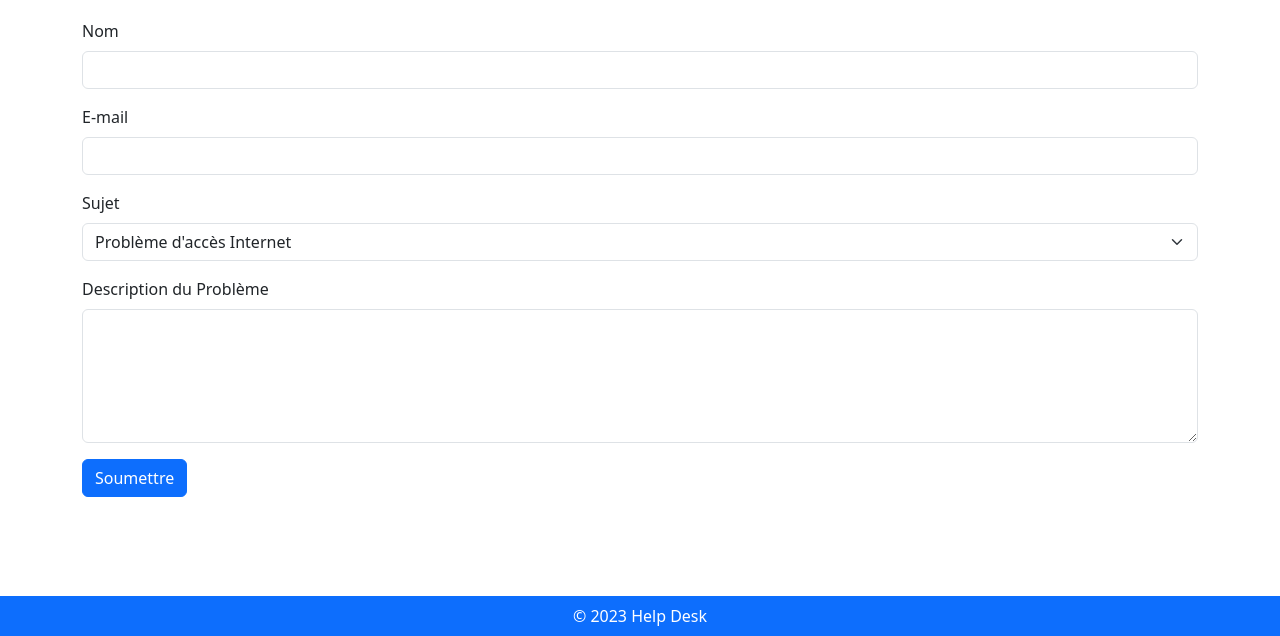
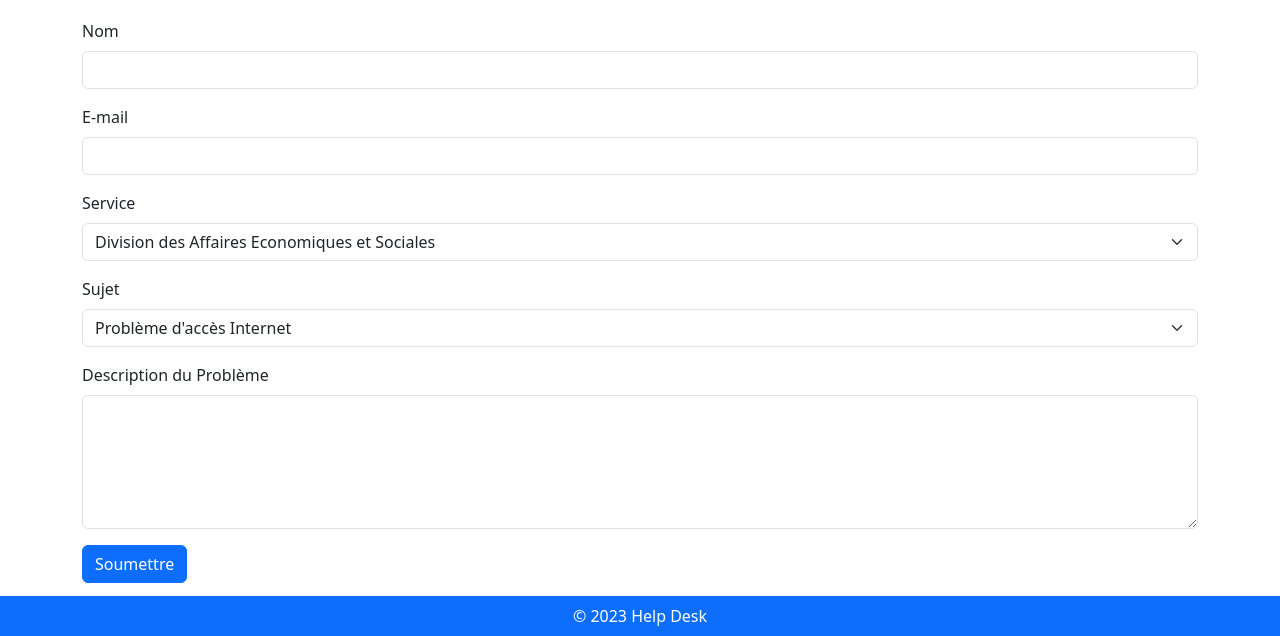
Before and after one commit to Zakaria12e/Help_Desk, a PHP site: page /home.php in a window 1280 px wide. Shown: the part 164-800 px from the top of the page. Run offline with PHP 8.4, Linux system fonts and the light colour scheme.

Commit message:
Update home.php
Ajout la colonne 'Service' au formulaire

```diff
--- a/home.php
+++ b/home.php
@@ -5,6 +5,7 @@ require_once("config.php");
 $id = "";
 $description = "";
 $name = "";
+$service ="";
 $subject = "";
 $email = "";
 $confirmationMessage = "";
@@ -13,14 +14,15 @@ if (isset($_POST['submit'])) {
     // Récupérer les données du formulaire soumis
     $name = mysqli_real_escape_string($con, $_POST['name']);
     $subject = mysqli_real_escape_string($con, $_POST['subject']);
+    $service = mysqli_real_escape_string($con, $_POST['service']);
     $description = mysqli_real_escape_string($con, $_POST['description']);
     $email = mysqli_real_escape_string($con, $_POST['email']);
     $status = "En attente"; // Statut par défaut pour les nouveaux tickets
 
     // Insérer le nouveau ticket dans la base de données
-    $insertQuery = "INSERT INTO tickets (id, name, email, subject, description, status, created_at) VALUES (?, ?, ?, ?, ?, ?, NOW())";
+    $insertQuery = "INSERT INTO tickets (id, name, email , service, subject, description, status, created_at) VALUES (?, ?, ?, ?, ?, ?, ?, NOW())";
     $stmt = mysqli_prepare($con, $insertQuery);
-    mysqli_stmt_bind_param($stmt, "isssss", $_SESSION['id'], $name, $email, $subject, $description, $status);
+    mysqli_stmt_bind_param($stmt, "issssss", $_SESSION['id'], $name, $email, $service, $subject, $description, $status);
 
     if (mysqli_stmt_execute($stmt)) {
         $confirmationMessage = "Le ticket a été soumis avec succès.";
@@ -109,6 +111,19 @@ if (isset($_POST['submit'])) {
                 <input type="email" class="form-control" name="email" id="email" autocomplete="off">
             </div>
             <div class="mb-3">
+                <label for="service" class="form-label">Service</label>
+                <select class="form-select" name="service" id="service" required>
+                    <option value= "Division des Affaires Economiques et Sociales"<?php if ($service === "Division des Affaires Economiques et Sociales") echo "selected"; ?>>Division des Affaires Economiques et Sociales</option>
+                    <option value= "Division des Ressources Humaines" <?php if ($service === "Division des Ressources Humaines" ) echo "selected"; ?>>Division des Ressources Humaines</option>
+                    <option value= "Division des Affaires Rurales" <?php if ($service === "Division des Affaires Rurales" ) echo "selected"; ?>>Division des Affaires Rurales</option>
+                    <option value= "Division des Affaires Intérieures" <?php if ($service === "Division des Affaires Intérieures" ) echo "selected"; ?>>Division des Affaires Intérieures</option>
+                    <option value= "Division de l'Urbanisme et de l'Environnement" <?php if ($service === "Division de l'Urbanisme et de l'Environnement" ) echo "selected"; ?>>Division de l'Urbanisme et de l'Environnement</option>
+                    <option value= "Cellule RAMED" <?php if ($service === "Cellule RAMED" ) echo "selected"; ?>>Cellule RAMED</option>
+                    <option value= "Division des Collectivités Locales" <?php if ($service === "Division des Collectivités Locales" ) echo "selected"; ?>>Division des Collectivités Locales</option>
+                    <option value= "Division des Marchés et du Budget" <?php if ($service === "Division des Marchés et du Budget" ) echo "selected"; ?>>Division des Marchés et du Budget</option>
+                </select>
+            </div>
+            <div class="mb-3">
                 <label for="subject" class="form-label">Sujet</label>
                 <select class="form-select" name="subject" id="subject" required>
                     <option value="Problème d'accès Internet" <?php if ($subject === "Problème d'accès Internet") echo "selected"; ?>>Problème d'accès Internet</option>
```
